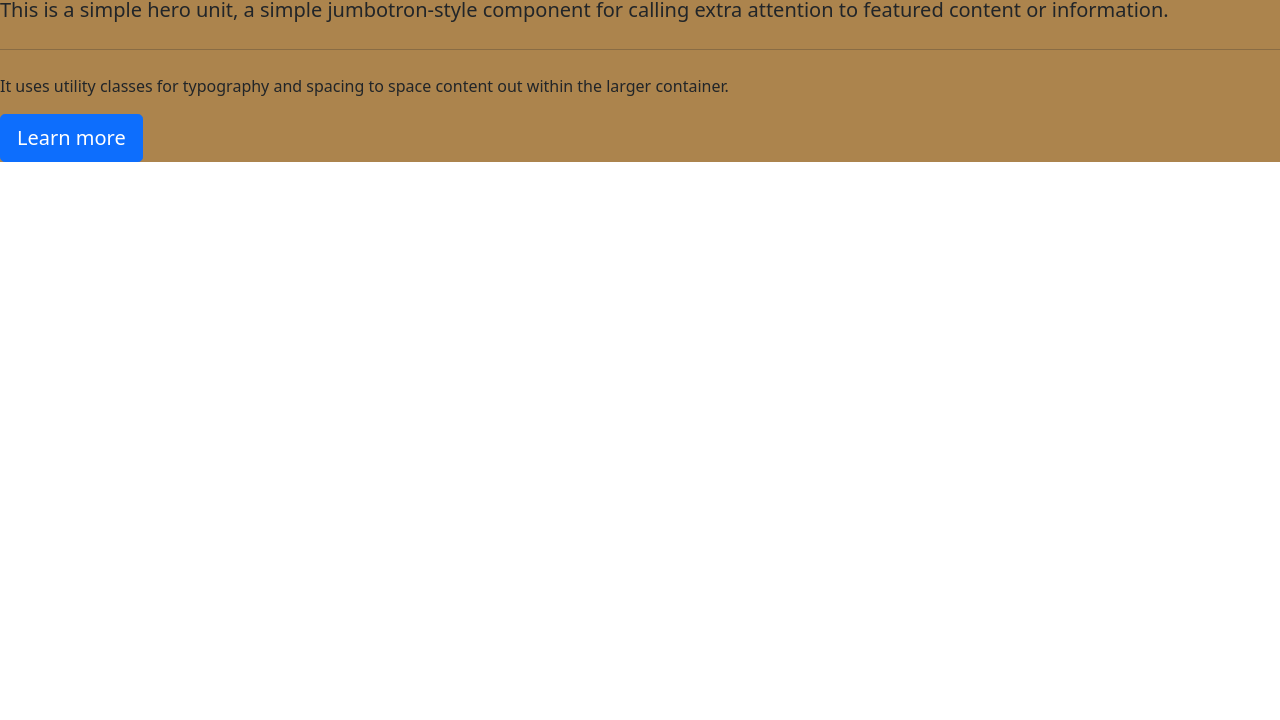
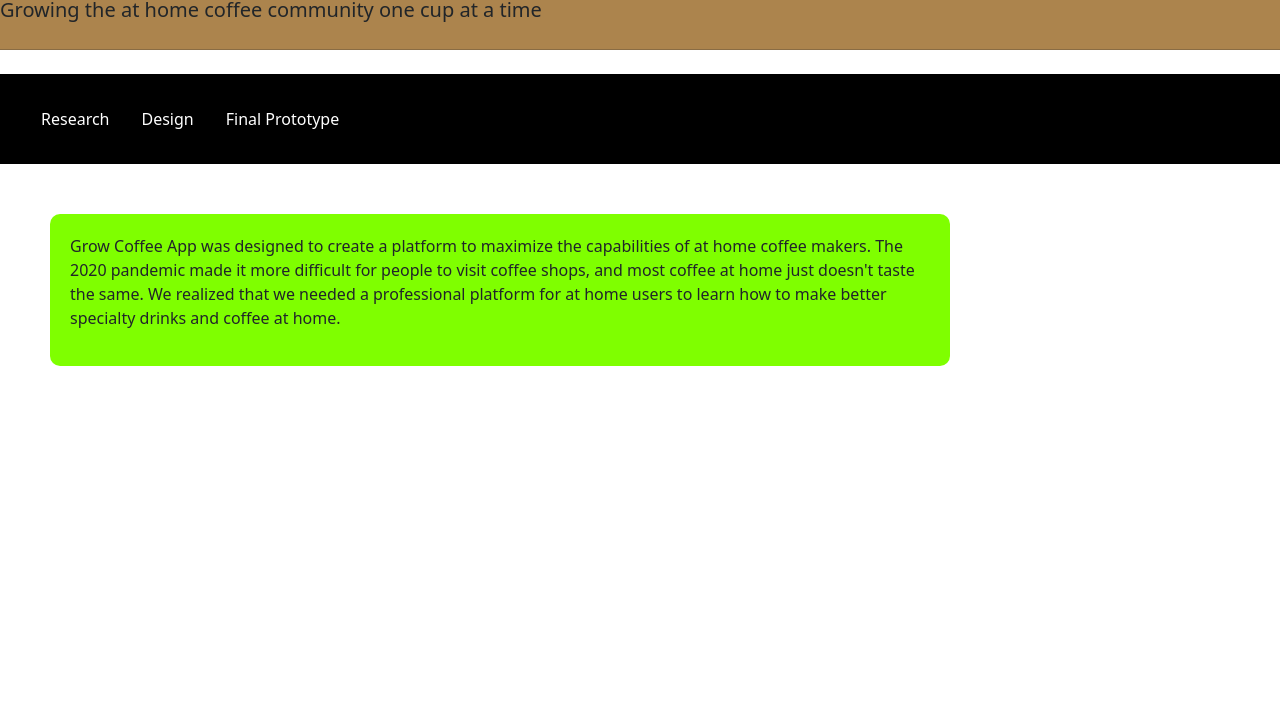
Before and after one commit to ChaseCarruth/UXHW20, a plain HTML site: page index.html in a window 1280 px wide. Shown: the part 80-800 px from the top of the page. Drawn offline with nearby package versions, Linux system fonts and the light colour scheme.

Commit message:
Update index.html

```diff
--- a/index.html
+++ b/index.html
@@ -18,20 +18,33 @@
   <body>
     <!--jumbotron-->
     <div class="jumbotron">
-      <h1 class="display-4">Hello, world!</h1>
-      <p class="lead">
-        This is a simple hero unit, a simple jumbotron-style component for
-        calling extra attention to featured content or information.
-      </p>
+      <h1 class="display-4">Grow Coffee App</h1>
+      <p class="lead">Growing the at home coffee community one cup at a time</p>
       <hr class="my-4" />
+    </div>
+    <div id="navnav">
+      <ul class="nav">
+        <li class="nav-item">
+          <a class="nav-link active" href="#">Research</a>
+        </li>
+        <li class="nav-item">
+          <a class="nav-link" href="#">Design</a>
+        </li>
+        <li class="nav-item">
+          <a class="nav-link" href="#">Final Prototype</a>
+        </li>
+      </ul>
+    </div>
+
+    <div class="overview">
       <p>
-        It uses utility classes for typography and spacing to space content out
-        within the larger container.
-      </p>
-      <p class="lead">
-        <a class="btn btn-primary btn-lg" href="#" role="button">Learn more</a>
+        Grow Coffee App was designed to create a platform to maximize the
+        capabilities of at home coffee makers. The 2020 pandemic made it more
+        difficult for people to visit coffee shops, and most coffee at home just
+        doesn't taste the same. We realized that we needed a professional
+        platform for at home users to learn how to make better specialty drinks
+        and coffee at home.
       </p>
     </div>
-    <!-- CONTENT GOES HERE -->
   </body>
 </html>
```
